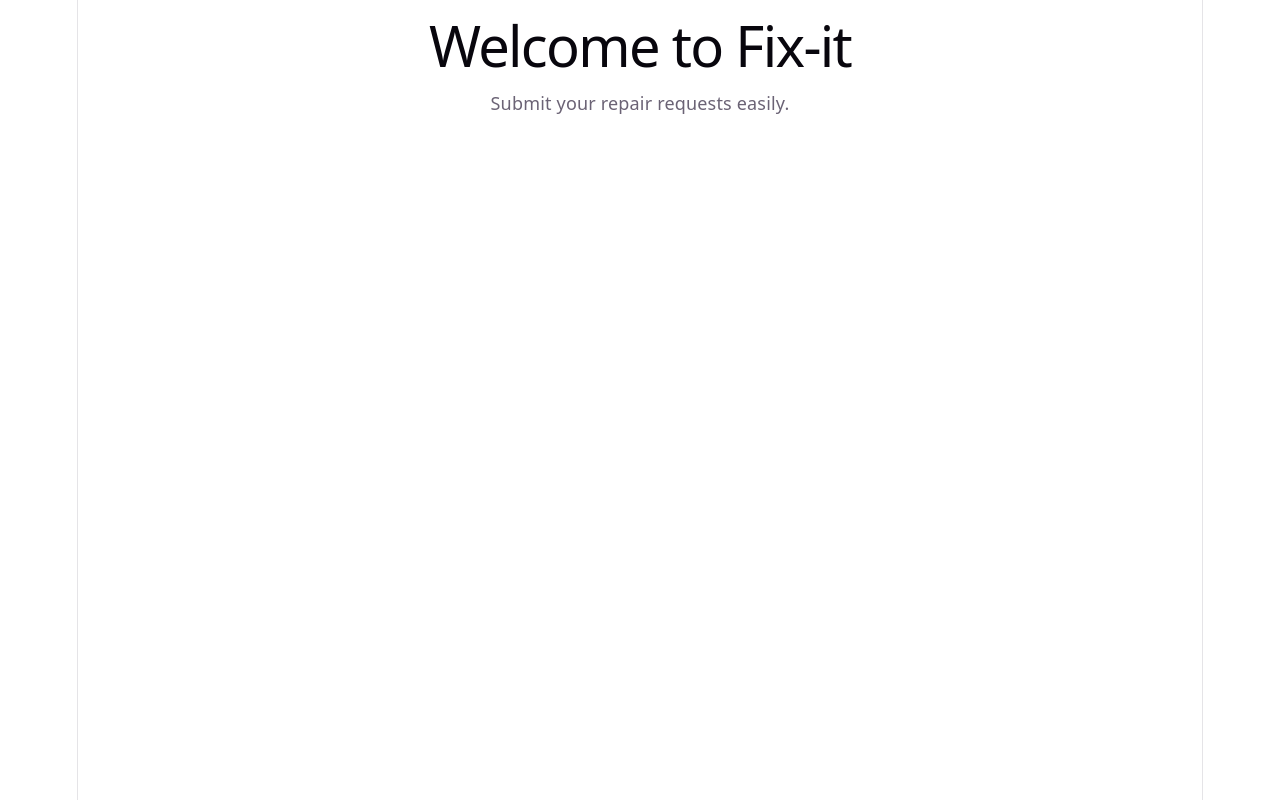
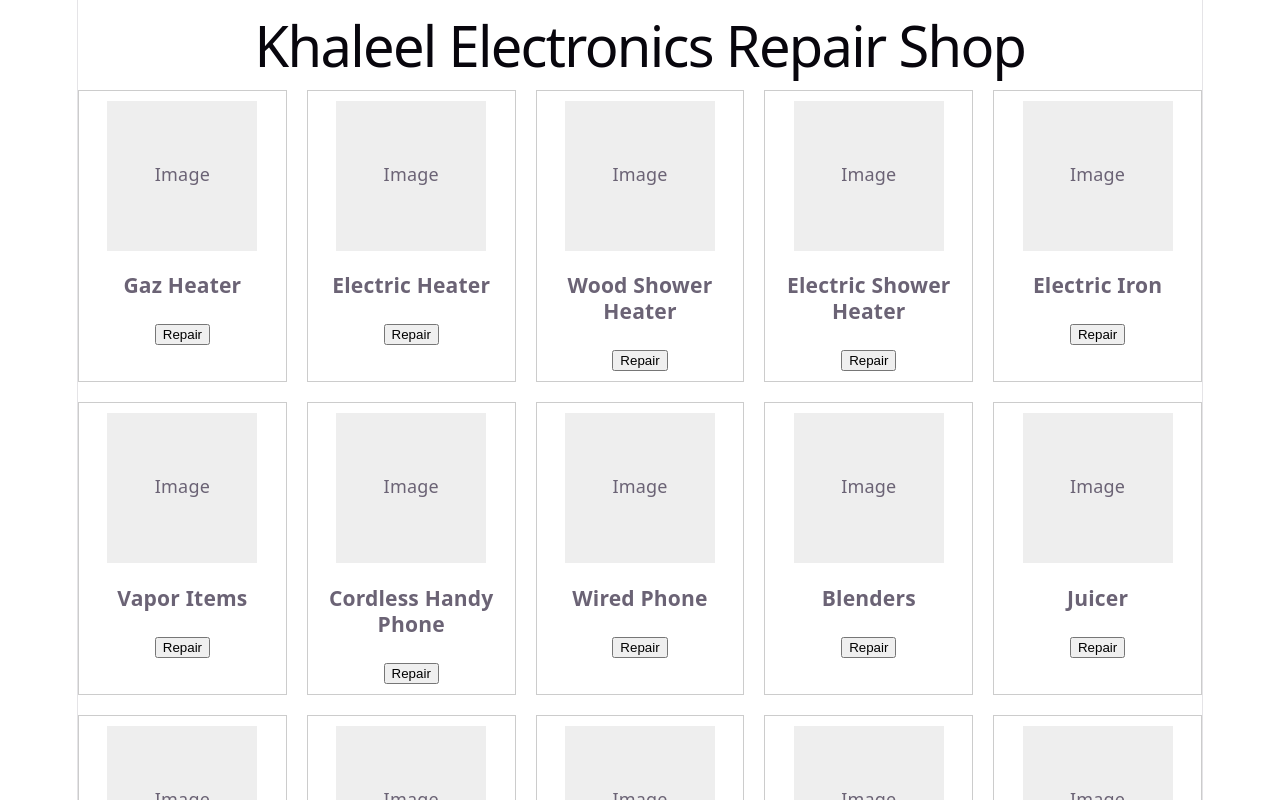
Before and after one commit to Mypol-hub/Fix-it, a React (Vite) app in the folder client-app/: page / in a window 1280 px wide. Shown: the top 800 px of the page. Built offline with nearby package versions, Linux system fonts and the light colour scheme.

Commit message:
Revamp Home component with item listing and styling

```diff
--- a/client-app/src/pages/Home.jsx
+++ b/client-app/src/pages/Home.jsx
@@ -1,9 +1,40 @@
+import { Link } from "react-router-dom";
+
 function Home() {
+  const items = [
+    "Gaz Heater", "Electric Heater", "Wood Shower Heater", "Electric Shower Heater",
+    "Electric Iron", "Vapor Items", "Cordless Handy Phone", "Wired Phone",
+    "Blenders", "Juicer", "Hand Mixer", "Electric Ventilator",
+    "Seb Meat Mincer", "Seb Kettles", "Seb Electric Cookers", "Seb Gaz Cookers",
+    "Hair Dryers", "Eppy Lady", "Coffee Machines", "Sewing Machines",
+    "Car Boards", "Washing Machine Board", "Cloth Dryer Machine Board",
+    "AC Board", "Industrial Machine Board", "TV Board", "Radio Board",
+    "Audio Machines", "UPS", "APS", "Inverter", "Stabilizer",
+    "Voltage Regulator", "Microwave", "Electric Oven", "Vacuum Cleaners"
+  ];
+
   return (
     <div>
-      <h1>Welcome to Fix-it</h1>
-      <p>Submit your repair requests easily.</p>
+      <header>
+        <h1>Khaleel Electronics Repair Shop</h1>
+      </header>
+
+      <main style={{ display: "grid", gridTemplateColumns: "repeat(auto-fill, minmax(200px, 1fr))", gap: "20px" }}>
+        {items.map((item, index) => (
+          <div key={index} style={{ border: "1px solid #ccc", padding: "10px", textAlign: "center" }}>
+            <div style={{ width: "150px", height: "150px", backgroundColor: "#eee", margin: "0 auto" }}>
+              {/* Placeholder for image */}
+              <p style={{ paddingTop: "60px" }}>Image</p>
+            </div>
+            <h3>{item}</h3>
+            <Link to="/login">
+              <button>Repair</button>
+            </Link>
+          </div>
+        ))}
+      </main>
     </div>
   );
 }
+
 export default Home;
```
